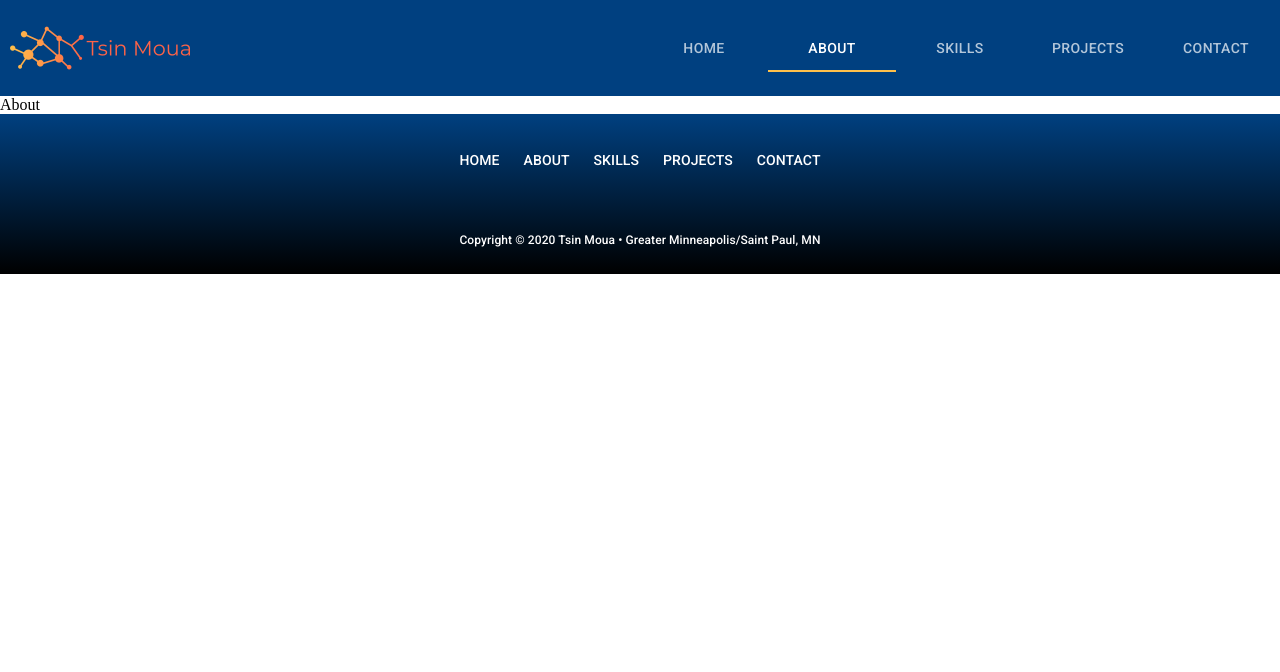
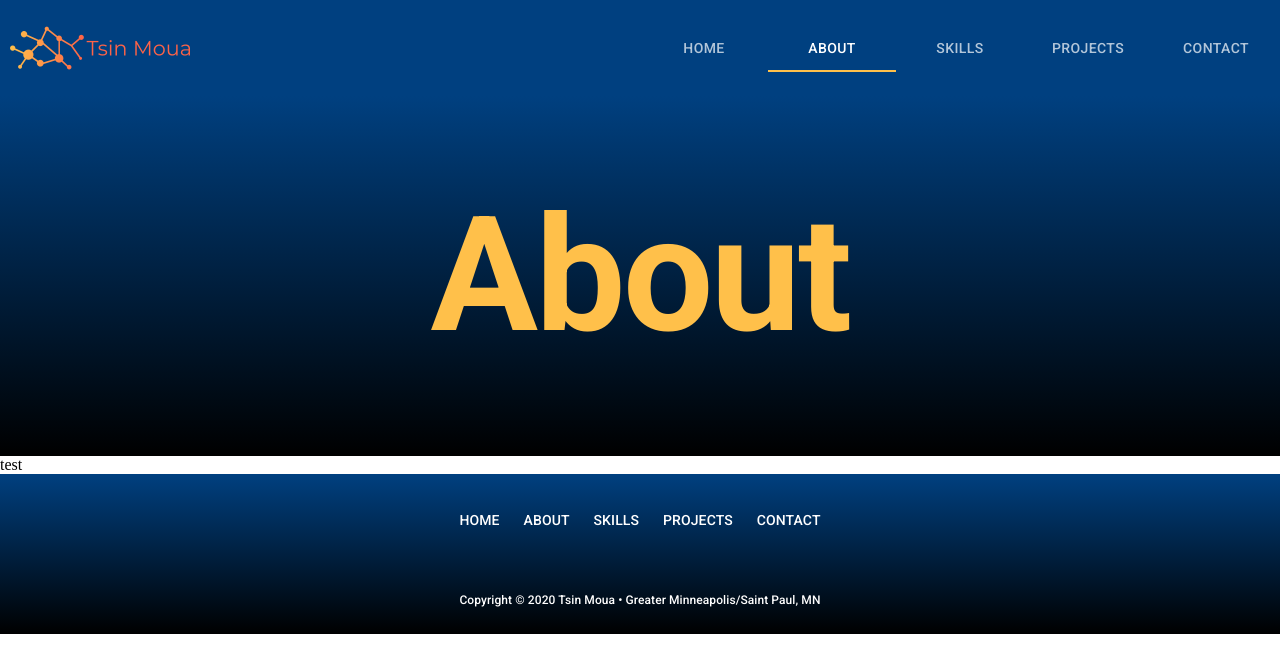
Before and after one commit to tsinmoua/Portfolio, a React (Create React App) app: page /about in a window 1280 px wide. Shown: the top 672 px of the page. Built offline with nearby package versions, Linux system fonts and the light colour scheme.

Commit message:
Added headers to all pages

```diff
--- a/src/pages/About.js
+++ b/src/pages/About.js
@@ -1,10 +1,47 @@
 import React from "react"
+import { Button, Grid, makeStyles, Typography } from "@material-ui/core";
+
+const useStyles = makeStyles((theme) => ({
+  header: {
+    backgroundImage: 'linear-gradient(#004080, black)',
+    height: '45vh',
+    [theme.breakpoints.down("xs")]: {
+      height: '30vh'
+    },
+  },
+  headerText: {
+    fontSize: '10rem',
+    fontWeight: 'bolder',
+    color: theme.palette.secondary.main,
+    [theme.breakpoints.down("md")]: {
+      fontSize: '8rem'
+    },
+    [theme.breakpoints.down("sm")]: {
+      fontSize: '5rem'
+    },
+    [theme.breakpoints.down("xs")]: {
+      fontSize: '3rem'
+    },
+  },
+}))
 
 const About = (props) => {
+  const classes = useStyles();
+
   return (
-    <div>
-      About
-    </div>
+    <React.Fragment>
+      <Grid container justify='center' alignItems='center' className={classes.header}>
+        <Typography variant='h1' className={classes.headerText}>
+          About
+      </Typography>
+      </Grid>
+
+      <Grid container>
+        <Grid item>
+          test
+        </Grid>
+      </Grid>
+    </React.Fragment>
   )
 };
 
--- a/src/pages/Contact.js
+++ b/src/pages/Contact.js
@@ -1,10 +1,47 @@
 import React from "react"
+import { Button, Grid, makeStyles, Typography } from "@material-ui/core";
+
+const useStyles = makeStyles((theme) => ({
+  header: {
+    backgroundImage: 'linear-gradient(#004080, black)',
+    height: '45vh',
+    [theme.breakpoints.down("xs")]: {
+      height: '30vh'
+    },
+  },
+  headerText: {
+    fontSize: '10rem',
+    fontWeight: 'bolder',
+    color: theme.palette.secondary.main,
+    [theme.breakpoints.down("md")]: {
+      fontSize: '8rem'
+    },
+    [theme.breakpoints.down("sm")]: {
+      fontSize: '5rem'
+    },
+    [theme.breakpoints.down("xs")]: {
+      fontSize: '3rem'
+    },
+  },
+}))
 
 const Contact = (props) => {
+  const classes = useStyles();
+
   return (
-    <div>
-      Contact
-    </div>
+    <React.Fragment>
+      <Grid container justify='center' alignItems='center' className={classes.header}>
+        <Typography variant='h1' className={classes.headerText}>
+          Contact
+      </Typography>
+      </Grid>
+
+      <Grid container>
+        <Grid item>
+          test
+        </Grid>
+      </Grid>
+    </React.Fragment>
   )
 };
 
--- a/src/pages/Home.js
+++ b/src/pages/Home.js
@@ -80,7 +80,6 @@
               Fitness Enthusiast.
               <br />
               <Button variant="contained" color="secondary"
-                component={Link} to="/about"
                 component={Link} to="/about">
                 Learn more about me
               </Button>
--- a/src/pages/Projects.js
+++ b/src/pages/Projects.js
@@ -1,10 +1,47 @@
 import React from "react"
+import { Button, Grid, makeStyles, Typography } from "@material-ui/core";
+
+const useStyles = makeStyles((theme) => ({
+  header: {
+    backgroundImage: 'linear-gradient(#004080, black)',
+    height: '45vh',
+    [theme.breakpoints.down("xs")]: {
+      height: '30vh'
+    },
+  },
+  headerText: {
+    fontSize: '10rem',
+    fontWeight: 'bolder',
+    color: theme.palette.secondary.main,
+    [theme.breakpoints.down("md")]: {
+      fontSize: '8rem'
+    },
+    [theme.breakpoints.down("sm")]: {
+      fontSize: '5rem'
+    },
+    [theme.breakpoints.down("xs")]: {
+      fontSize: '3rem'
+    },
+  },
+}))
 
 const Projects = (props) => {
+  const classes = useStyles();
+
   return (
-    <div>
-      Projects
-    </div>
+    <React.Fragment>
+      <Grid container justify='center' alignItems='center' className={classes.header}>
+        <Typography variant='h1' className={classes.headerText}>
+          Projects
+      </Typography>
+      </Grid>
+
+      <Grid container>
+        <Grid item>
+          test
+        </Grid>
+      </Grid>
+    </React.Fragment>
   )
 };
 
--- a/src/pages/Skills.js
+++ b/src/pages/Skills.js
@@ -1,10 +1,47 @@
 import React from "react"
+import { Button, Grid, makeStyles, Typography } from "@material-ui/core";
+
+const useStyles = makeStyles((theme) => ({
+  header: {
+    backgroundImage: 'linear-gradient(#004080, black)',
+    height: '45vh',
+    [theme.breakpoints.down("xs")]: {
+      height: '30vh'
+    },
+  },
+  headerText: {
+    fontSize: '10rem',
+    fontWeight: 'bolder',
+    color: theme.palette.secondary.main,
+    [theme.breakpoints.down("md")]: {
+      fontSize: '8rem'
+    },
+    [theme.breakpoints.down("sm")]: {
+      fontSize: '5rem'
+    },
+    [theme.breakpoints.down("xs")]: {
+      fontSize: '3rem'
+    },
+  },
+}))
 
 const Skills = (props) => {
+  const classes = useStyles();
+
   return (
-    <div>
-      Skills
-    </div>
+    <React.Fragment>
+      <Grid container justify='center' alignItems='center' className={classes.header}>
+        <Typography variant='h1' className={classes.headerText}>
+          Skills
+      </Typography>
+      </Grid>
+
+      <Grid container>
+        <Grid item>
+          test
+        </Grid>
+      </Grid>
+    </React.Fragment>
   )
 };
 
```
Also changed, not shown: 1 other file (tests, documents, lock files or other folders).
